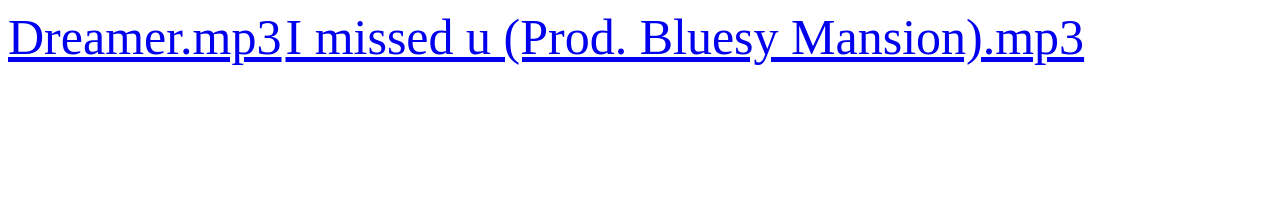
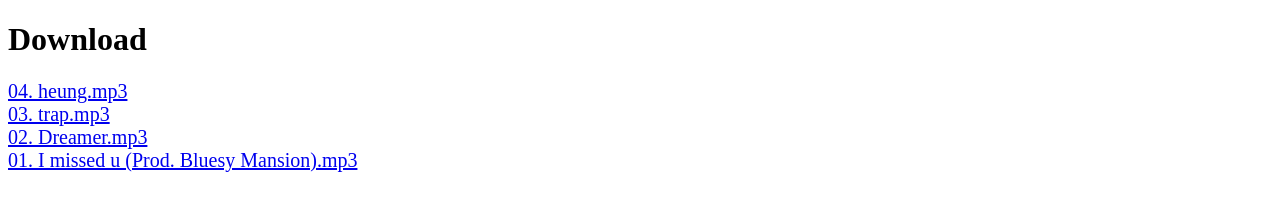
Before and after one commit to rozanne/rozanne.github.io, a plain HTML site: page download/index.html in a window 1280 px wide. Drawn offline with Linux system fonts and the light colour scheme.

Commit message:
Add heung mp3

```diff
--- a/download/index.html
+++ b/download/index.html
@@ -4,12 +4,15 @@
 		<meta charset="utf-8">
 		<meta http-equiv="X-UA-Compatible" content="ID=edge">
 		<meta name="viewport" content="width=device-width, initial-scale=1">
-		<style>#download {font-size: 50px;}</style>
+		<style>#download {font-size: 20px;width: 100%;float: left}</style>
 	</head>
 	<body>
+		<h1>Download</h1>
 		<section>
-			<a id="download" href="./res/dreamer.mp3" download="dreamer.mp3">Dreamer.mp3</a>
-			<a id="download" href="./res/I_missed_u.mp3" download="I missed u (Prod. Bluesy Mansion).mp3">I missed u (Prod. Bluesy Mansion).mp3</a>
+			<a id="download" href="./res/heung.mp3" download="heung.mp3">04. heung.mp3</a>
+			<a id="download" href="./res/trap.mp3" download="trap.mp3">03. trap.mp3</a>
+			<a id="download" href="./res/dreamer.mp3" download="dreamer.mp3">02. Dreamer.mp3</a>
+			<a id="download" href="./res/I_missed_u.mp3" download="I missed u (Prod. Bluesy Mansion).mp3">01. I missed u (Prod. Bluesy Mansion).mp3</a>
 		</section>
 	</body>
 </html>
```
Also changed, not shown: download/res/heung.txt (added), 2 other files.
